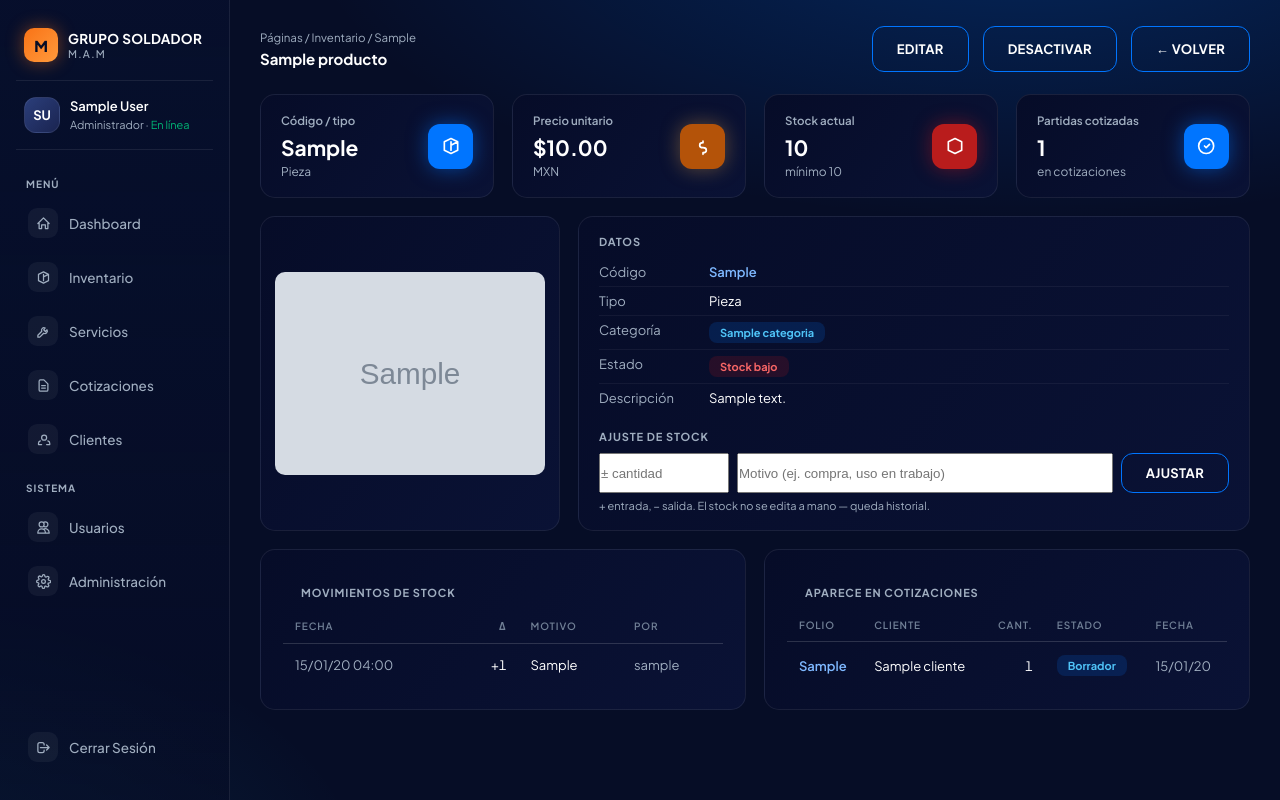
After one commit to alu222410833-pixel/grupo-soldador, a Django app: page /inventario/1/ in a window 1280 px wide. The commit adds this page. Run offline with Django 5.2, Linux system fonts and the light colour scheme; a user stored in the database is signed in; tables that the repository leaves empty hold one stand-in row (values such as "Sample post"); grey boxes marked "Sample" are stand-in pictures.

Commit message:
Inventario: detalle de producto, edición, ajuste de stock con historial, ordenar columnas
Co-Authored-By: Devin AI <158243242+devin-ai-integration[bot]@users.noreply.github.com>

```diff
--- a/taller/urls.py
+++ b/taller/urls.py
@@ -5,6 +5,10 @@ urlpatterns = [
     path("", views.dashboard, name="dashboard"),
     path("inventario/", views.inventario, name="inventario"),
     path("inventario/nuevo/", views.producto_nuevo, name="producto_nuevo"),
+    path("inventario/<int:pk>/", views.producto_detalle, name="producto_detalle"),
+    path("inventario/<int:pk>/editar/", views.producto_editar, name="producto_editar"),
+    path("inventario/<int:pk>/ajustar/", views.producto_ajustar, name="producto_ajustar"),
+    path("inventario/<int:pk>/activo/", views.producto_toggle, name="producto_toggle"),
     path("servicios/", views.servicios, name="servicios"),
     path("servicios/nuevo/", views.servicio_nuevo, name="servicio_nuevo"),
     path("cotizaciones/", views.cotizaciones, name="cotizaciones"),
--- a/taller/views.py
+++ b/taller/views.py
@@ -5,12 +5,12 @@ from urllib.parse import urlencode
 from django.contrib import messages
 from django.contrib.auth import get_user_model
 from django.contrib.auth.decorators import login_required, user_passes_test
-from django.shortcuts import redirect, render
+from django.shortcuts import get_object_or_404, redirect, render
 from django.core.paginator import Paginator
 from django.db.models import Sum, F, DecimalField, ExpressionWrapper, Count, Q
 from django.http import JsonResponse
 from django.utils import timezone
-from .models import Categoria, Cliente, Cotizacion, DetalleCotizacion, Producto
+from .models import Categoria, Cliente, Cotizacion, DetalleCotizacion, MovimientoStock, Producto
 
 
 @login_required
@@ -286,17 +286,110 @@ def inventario(request):
             | Q(nombre__icontains=buscar)
             | Q(categoria__nombre__icontains=buscar)
         )
+    orden = request.GET.get("sort", "")
+    dire = request.GET.get("dir", "asc")
+    SORTS = {
+        "codigo": "codigo", "nombre": "nombre", "categoria": "categoria__nombre",
+        "tipo": "tipo", "precio": "precio_unitario", "stock": "stock", "estado": "activo",
+    }
+    if orden in SORTS:
+        qs = qs.order_by(("-" if dire == "desc" else "") + SORTS[orden], "codigo")
     pagina = Paginator(qs, 15).get_page(request.GET.get("page") or 1)
     productos = list(pagina.object_list)
-    params = urlencode({k: v for k, v in [("tipo", tipo), ("q", buscar)] if v})
+    params_base = urlencode({k: v for k, v in [("tipo", tipo), ("q", buscar)] if v})
+    params = params_base + ("&" if params_base else "") + urlencode({"sort": orden, "dir": dire}) if orden else params_base
     return render(request, "taller/inventario.html", {
         "productos": productos,
         "pagina": pagina,
         "params": params,
+        "params_base": params_base,
         "buscar": buscar,
+        "orden": orden,
+        "dire": dire,
         "hay_fotos": any(p.imagen for p in productos),
         "tipos": [(v, l) for v, l in Producto.Tipo.choices if v != Producto.Tipo.MANO_OBRA],
         "tipo_actual": tipo,
+    })
+
+
+@login_required
+def producto_detalle(request, pk):
+    p = get_object_or_404(Producto.objects.select_related("categoria"), pk=pk)
+    lineas = (
+        DetalleCotizacion.objects.filter(producto=p)
+        .select_related("cotizacion", "cotizacion__cliente")
+        .order_by("-cotizacion__creado_en")[:50]
+    )
+    return render(request, "taller/producto_detalle.html", {
+        "p": p,
+        "lineas": lineas,
+        "movimientos": p.movimientos.select_related("creado_por")[:50],
+    })
+
+
+@login_required
+def producto_ajustar(request, pk):
+    p = get_object_or_404(Producto, pk=pk)
+    if request.method == "POST":
+        try:
+            delta = int(request.POST.get("delta", ""))
+        except ValueError:
+            delta = 0
+        motivo = request.POST.get("motivo", "").strip()
+        if delta == 0:
+            messages.error(request, "El ajuste no puede ser 0.")
+        elif p.tipo == Producto.Tipo.MANO_OBRA:
+            messages.error(request, "La mano de obra no lleva stock.")
+        elif p.stock + delta < 0:
+            messages.error(request, f"Stock insuficiente: hay {p.stock}, no se pueden sacar {-delta}.")
+        else:
+            MovimientoStock.objects.create(
+                producto=p, delta=delta, motivo=motivo, creado_por=request.user
+            )
+            Producto.objects.filter(pk=p.pk).update(stock=p.stock + delta)
+            messages.success(request, f"Stock de {p.codigo}: {p.stock} → {p.stock + delta} ({delta:+d}).")
+    return redirect("producto_detalle", pk=pk)
+
+
+@login_required
+def producto_toggle(request, pk):
+    p = get_object_or_404(Producto, pk=pk)
+    if request.method == "POST":
+        p.activo = not p.activo
+        p.save(update_fields=["activo"])
+        messages.success(request, f"{p.codigo} {'activado' if p.activo else 'desactivado'}.")
+    return redirect("producto_detalle", pk=pk)
+
+
+@login_required
+def producto_editar(request, pk):
+    p = get_object_or_404(Producto, pk=pk)
+    if request.method == "POST":
+        nombre = request.POST.get("nombre", "").strip()
+        try:
+            precio = Decimal(request.POST.get("precio_unitario", ""))
+        except InvalidOperation:
+            precio = None
+        if not nombre:
+            messages.error(request, "El nombre es obligatorio.")
+        elif precio is None or precio < 0:
+            messages.error(request, "Ingresa un precio válido.")
+        else:
+            p.nombre = nombre
+            p.descripcion = request.POST.get("descripcion", "").strip()
+            p.categoria = Categoria.objects.filter(pk=request.POST.get("categoria") or 0).first()
+            p.precio_unitario = precio
+            sm = request.POST.get("stock_minimo", "")
+            p.stock_minimo = int(sm) if sm.isdigit() else p.stock_minimo
+            img = request.FILES.get("imagen") or request.FILES.get("imagen_camara")
+            if img:
+                p.imagen = img
+            p.save()
+            messages.success(request, f"Producto {p.codigo} actualizado.")
+            return redirect("producto_detalle", pk=pk)
+    return render(request, "taller/producto_editar.html", {
+        "p": p,
+        "categorias_flat": [{"id": c.pk, "label": str(c)} for c in Categoria.objects.select_related("parent")],
     })
 
 
--- a/templates/base.html
+++ b/templates/base.html
@@ -269,6 +269,17 @@
   }
   .search-form input:focus { border-color: var(--blue); }
 
+  /* ---------- Detalle de producto ---------- */
+  .sec-h { font-size: 11px; font-weight: 700; letter-spacing: .08em; color: var(--text-sec); margin-bottom: 10px; }
+  .kv { width: 100%; border-collapse: collapse; }
+  .kv td { padding: 6px 0; font-size: 13px; border-bottom: 1px solid rgba(255,255,255,.05); vertical-align: top; }
+  .kv td:first-child { width: 110px; }
+  .kv tr:last-child td { border-bottom: none; }
+  .neg { color: var(--red); }
+  .detail-grid { display: grid; gap: 18px; }
+  th a { color: inherit; text-decoration: none; }
+  th a:hover { color: var(--text); }
+
   /* ---------- Responsivo ---------- */
   .mobile-bar { display: none; }
   .scrim { display: none; }
--- /dev/null
+++ b/templates/taller/producto_detalle.html
@@ -0,0 +1,105 @@
+{% extends "base.html" %}
+{% block title %}{{ p.codigo }} — Grupo Soldador M.A.M{% endblock %}
+{% block content %}
+<div class="topbar">
+  <div>
+    <div class="crumb">Páginas / Inventario / {{ p.codigo }}</div>
+    <h1>{{ p.nombre }}</h1>
+  </div>
+  <div class="cta-row" style="margin:0">
+    <a class="btn btn-outline" href="{% url 'producto_editar' p.pk %}">EDITAR</a>
+    <form method="post" action="{% url 'producto_toggle' p.pk %}" style="margin:0">
+      {% csrf_token %}
+      <button class="btn btn-outline" type="submit">{% if p.activo %}DESACTIVAR{% else %}REACTIVAR{% endif %}</button>
+    </form>
+    <a class="btn btn-outline" href="{% url 'inventario' %}">← VOLVER</a>
+  </div>
+</div>
+
+<div class="kpis" style="grid-template-columns:repeat(auto-fit,minmax(200px,1fr))">
+  <div class="kpi">
+    <div><div class="label">Código / tipo</div><div class="value">{{ p.codigo }}</div><div class="sub">{{ p.get_tipo_display }}</div></div>
+    <div class="kpi-icon"><svg fill="none" stroke="currentColor" stroke-width="2" viewBox="0 0 24 24"><path stroke-linecap="round" stroke-linejoin="round" d="M20 7l-8-4-8 4m16 0l-8 4m8-4v10l-8 4m0-14v10M4 7v10l8 4"/></svg></div>
+  </div>
+  <div class="kpi">
+    <div><div class="label">Precio unitario</div><div class="value">${{ p.precio_unitario|floatformat:2 }}</div><div class="sub">MXN</div></div>
+    <div class="kpi-icon amber"><svg fill="none" stroke="currentColor" stroke-width="2" viewBox="0 0 24 24"><path stroke-linecap="round" stroke-linejoin="round" d="M12 8c-2.2 0-4 1.3-4 3s1.8 3 4 3 4 1.3 4 3-1.8 3-4 3m0-12v-2m0 14v2"/></svg></div>
+  </div>
+  <div class="kpi">
+    <div><div class="label">Stock actual</div><div class="value">{{ p.stock }}</div><div class="sub">mínimo {{ p.stock_minimo }}</div></div>
+    <div class="kpi-icon {% if p.stock_bajo %}red{% endif %}"><svg fill="none" stroke="currentColor" stroke-width="2" viewBox="0 0 24 24"><path stroke-linecap="round" stroke-linejoin="round" d="M20 7l-8-4-8 4m16 0v10l-8 4-8-4V7"/></svg></div>
+  </div>
+  <div class="kpi">
+    <div><div class="label">Partidas cotizadas</div><div class="value">{{ lineas|length }}</div><div class="sub">en cotizaciones</div></div>
+    <div class="kpi-icon"><svg fill="none" stroke="currentColor" stroke-width="2" viewBox="0 0 24 24"><path stroke-linecap="round" stroke-linejoin="round" d="M9 12l2 2 4-4m5 2a9 9 0 11-18 0 9 9 0 0118 0z"/></svg></div>
+  </div>
+</div>
+
+<div style="display:grid;grid-template-columns:{% if p.imagen %}300px 1fr{% else %}1fr{% endif %};gap:18px;margin-bottom:18px" class="detail-grid">
+  {% if p.imagen %}
+  <div class="card" style="display:flex;align-items:center;justify-content:center;padding:14px">
+    <img src="{{ p.imagen.url }}" alt="{{ p.nombre }}" style="max-width:100%;max-height:240px;border-radius:10px;object-fit:contain">
+  </div>
+  {% endif %}
+  <div class="card" style="padding:18px 20px">
+    <div class="sec-h">DATOS</div>
+    <table class="kv">
+      <tr><td class="muted">Código</td><td class="folio">{{ p.codigo }}</td></tr>
+      <tr><td class="muted">Tipo</td><td>{{ p.get_tipo_display }}</td></tr>
+      <tr><td class="muted">Categoría</td><td>{% if p.categoria %}<span class="badge b-info">{{ p.categoria }}</span>{% else %}<span class="muted">—</span>{% endif %}</td></tr>
+      <tr><td class="muted">Estado</td><td>{% if p.stock_bajo %}<span class="badge b-bad">Stock bajo</span>{% elif p.activo %}<span class="badge b-ok">Disponible</span>{% else %}<span class="badge b-grey">Inactivo</span>{% endif %}</td></tr>
+      {% if p.descripcion %}<tr><td class="muted">Descripción</td><td>{{ p.descripcion }}</td></tr>{% endif %}
+    </table>
+    {% if p.tipo != 'MANO_OBRA' %}
+    <div class="sec-h" style="margin-top:18px">AJUSTE DE STOCK</div>
+    <form method="post" action="{% url 'producto_ajustar' p.pk %}" style="display:flex;gap:8px;flex-wrap:wrap">
+      {% csrf_token %}
+      <input type="number" name="delta" required placeholder="± cantidad" style="width:130px">
+      <input type="text" name="motivo" placeholder="Motivo (ej. compra, uso en trabajo)" style="flex:1;min-width:160px">
+      <button class="btn btn-outline" type="submit" style="height:40px">AJUSTAR</button>
+    </form>
+    <p class="muted" style="margin:6px 0 0;font-size:11px">+ entrada, − salida. El stock no se edita a mano — queda historial.</p>
+    {% endif %}
+  </div>
+</div>
+
+<div style="display:grid;grid-template-columns:1fr 1fr;gap:18px" class="detail-grid">
+  <div class="card">
+    <div class="sec-h" style="padding:16px 18px 0">MOVIMIENTOS DE STOCK</div>
+    <table>
+      <thead><tr><th>Fecha</th><th class="num">Δ</th><th>Motivo</th><th>Por</th></tr></thead>
+      <tbody>
+        {% for m in movimientos %}
+        <tr>
+          <td class="muted">{{ m.creado_en|date:"d/m/y H:i" }}</td>
+          <td class="num {% if m.delta < 0 %}neg{% endif %}">{% if m.delta > 0 %}+{% endif %}{{ m.delta }}</td>
+          <td>{{ m.motivo|default:"—" }}</td>
+          <td class="muted">{{ m.creado_por|default:"—" }}</td>
+        </tr>
+        {% empty %}
+        <tr><td colspan="4" class="empty">Sin movimientos.</td></tr>
+        {% endfor %}
+      </tbody>
+    </table>
+  </div>
+  <div class="card">
+    <div class="sec-h" style="padding:16px 18px 0">APARECE EN COTIZACIONES</div>
+    <table>
+      <thead><tr><th>Folio</th><th>Cliente</th><th class="num">Cant.</th><th>Estado</th><th>Fecha</th></tr></thead>
+      <tbody>
+        {% for d in lineas %}
+        <tr>
+          <td class="folio">{{ d.cotizacion.folio }}</td>
+          <td>{{ d.cotizacion.cliente.nombre }}</td>
+          <td class="num">{{ d.cantidad }}</td>
+          <td><span class="badge {% if d.cotizacion.estado == 'APROBADA' %}b-ok{% elif d.cotizacion.estado == 'RECHAZADA' %}b-bad{% elif d.cotizacion.estado == 'PENDIENTE' %}b-warn{% else %}b-info{% endif %}">{{ d.cotizacion.get_estado_display }}</span></td>
+          <td class="muted">{{ d.cotizacion.creado_en|date:"d/m/y" }}</td>
+        </tr>
+        {% empty %}
+        <tr><td colspan="5" class="empty">Aún no aparece en ninguna cotización.</td></tr>
+        {% endfor %}
+      </tbody>
+    </table>
+  </div>
+</div>
+{% endblock %}
```
Also changed, not shown: taller/admin.py (+8 -1 lines), taller/models.py (+22 -0 lines), templates/taller/inventario.html (+2 -2 lines), templates/taller/producto_editar.html (added, +103 -0 lines), taller/migrations/0003_movimientostock.py (added).
